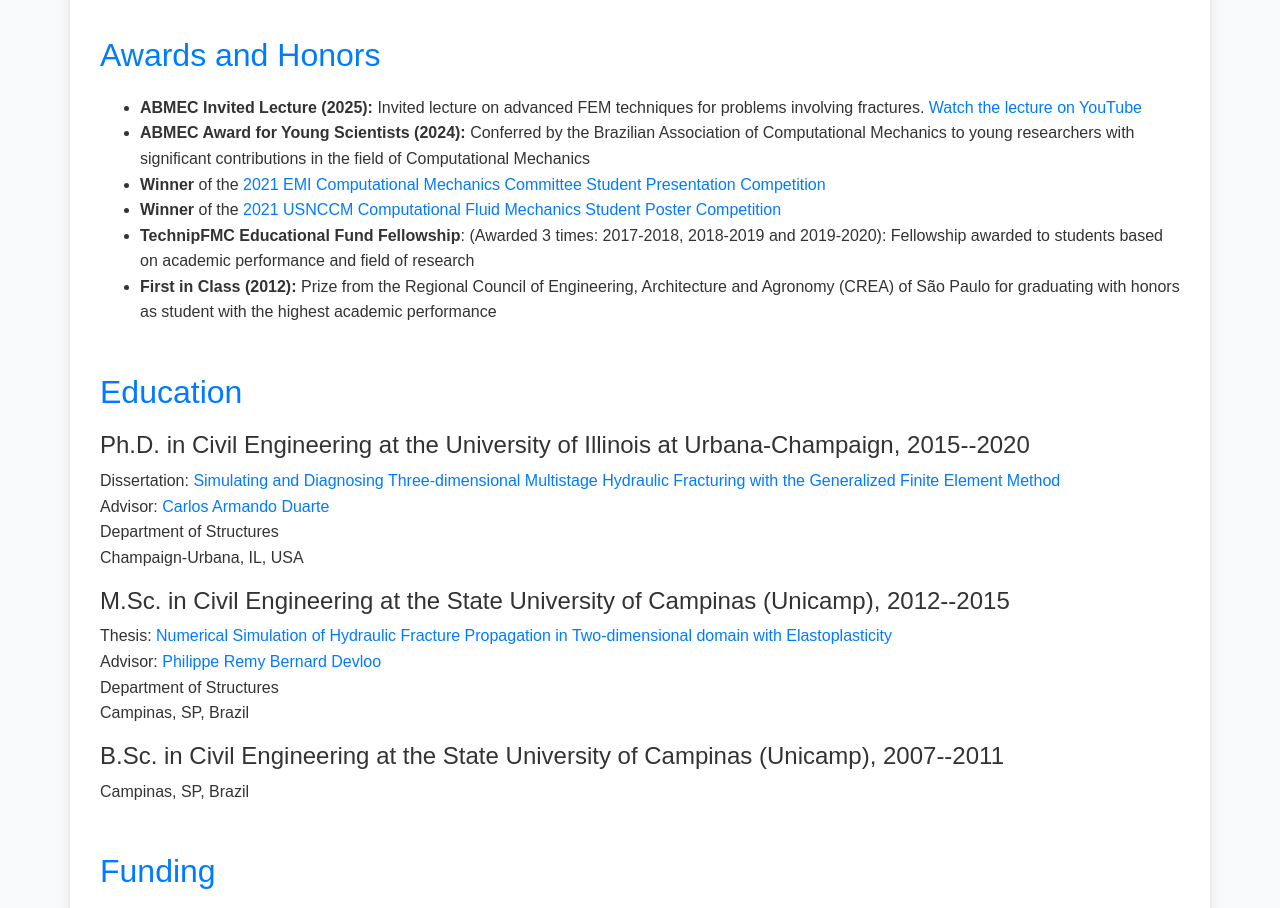
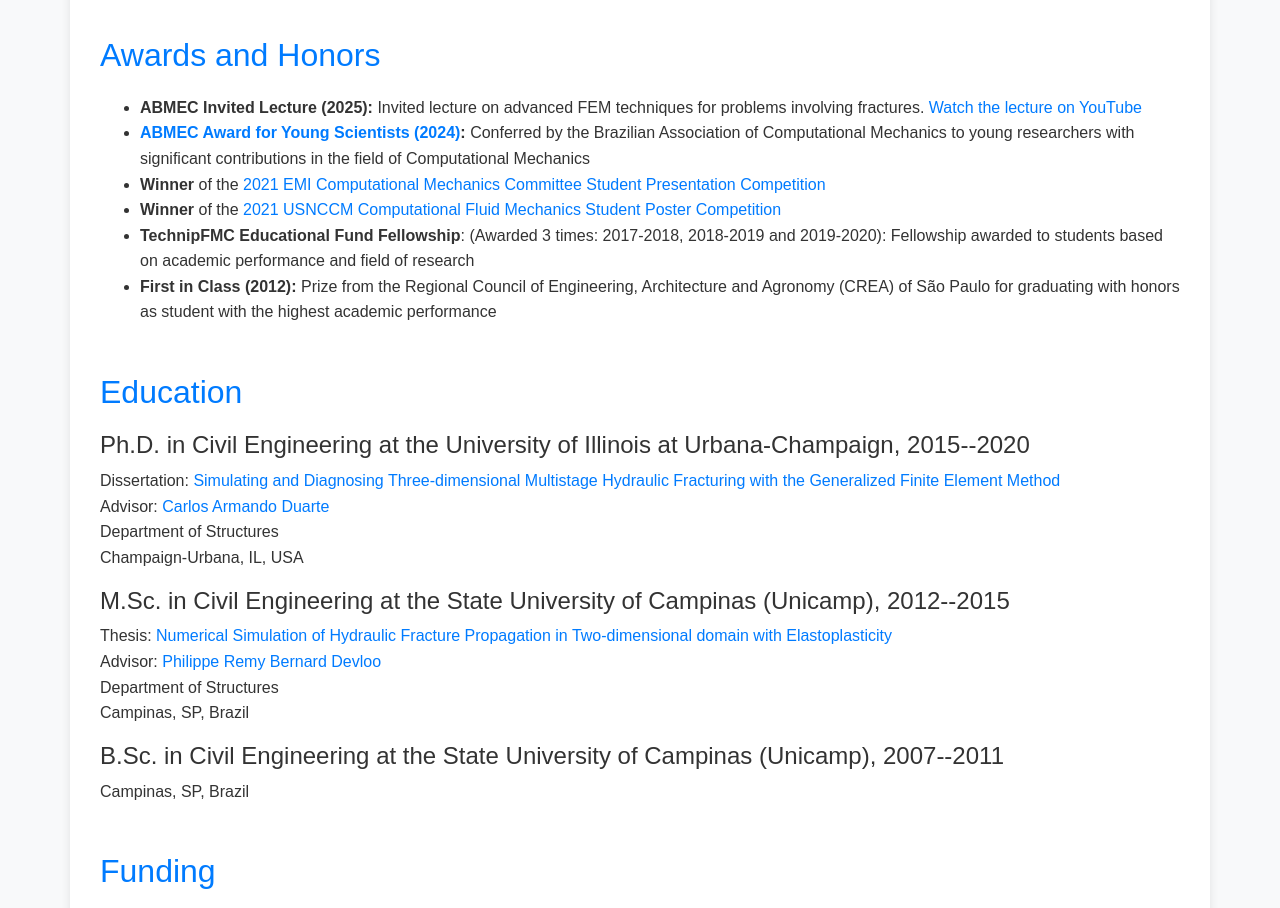
Before and after one commit to nathanshauer/nathanshauer, a plain HTML site: page index.html in a window 1280 px wide. Shown: the part 940-1848 px from the top of the page. Drawn offline with nearby package versions, Linux system fonts and the light colour scheme.

Commit message:
feat: hyperlink on abmec award

```diff
--- a/index.html
+++ b/index.html
@@ -111,7 +111,7 @@
             <h2>Awards and Honors</h2>
             <ul>
                 <li><strong>ABMEC Invited Lecture (2025): </strong>Invited lecture on advanced FEM techniques for problems involving fractures. <a href="https://www.youtube.com/watch?v=7rrWmbqZEZQ" target="_blank" rel="noopener">Watch the lecture on YouTube</a></li>
-                <li><strong>ABMEC Award for Young Scientists (2024): </strong> Conferred by the Brazilian Association of Computational Mechanics to young researchers with significant contributions in the field of Computational Mechanics</li>
+                <li><strong><a href="https://abmec.org.br/premiados-e-homenageados/" target="_blank" rel="noopener">ABMEC Award for Young Scientists (2024)</a>: </strong> Conferred by the Brazilian Association of Computational Mechanics to young researchers with significant contributions in the field of Computational Mechanics</li>
                 <li><strong>Winner</strong> of the <a href="https://www.asce.org/communities/institutes-and-technical-groups/engineering-mechanics-institute/news/emi-2021-student-competition-winners" target="_blank">2021 EMI Computational Mechanics Committee Student Presentation Competition</a></li>
                 <li><strong>Winner</strong> of the <a href="http://16.usnccm.org/poster_competition" target="_blank">2021 USNCCM Computational Fluid Mechanics Student Poster Competition</a></li>
                 <li><strong>TechnipFMC Educational Fund Fellowship</strong>: (Awarded 3 times: 2017-2018, 2018-2019 and 2019-2020): Fellowship awarded to students based on academic performance and field of research</li>
```
